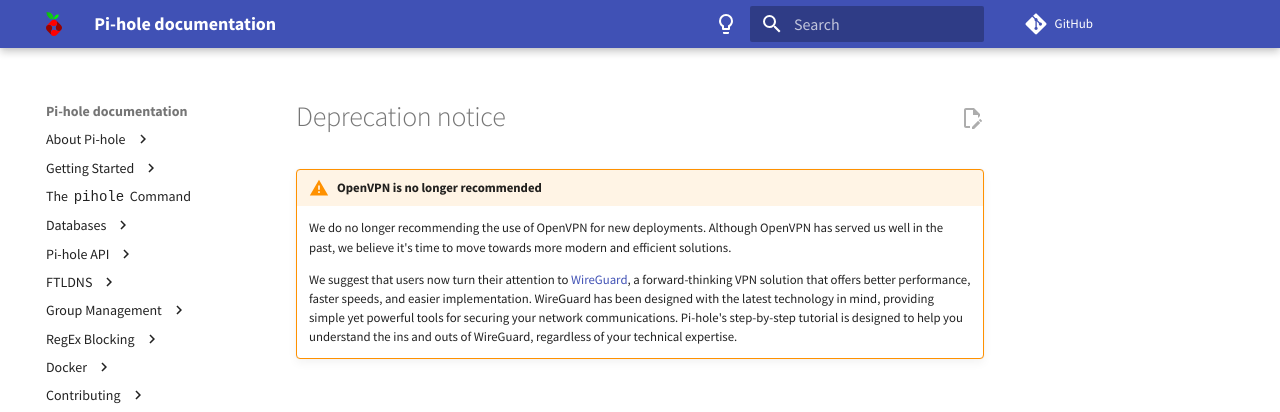
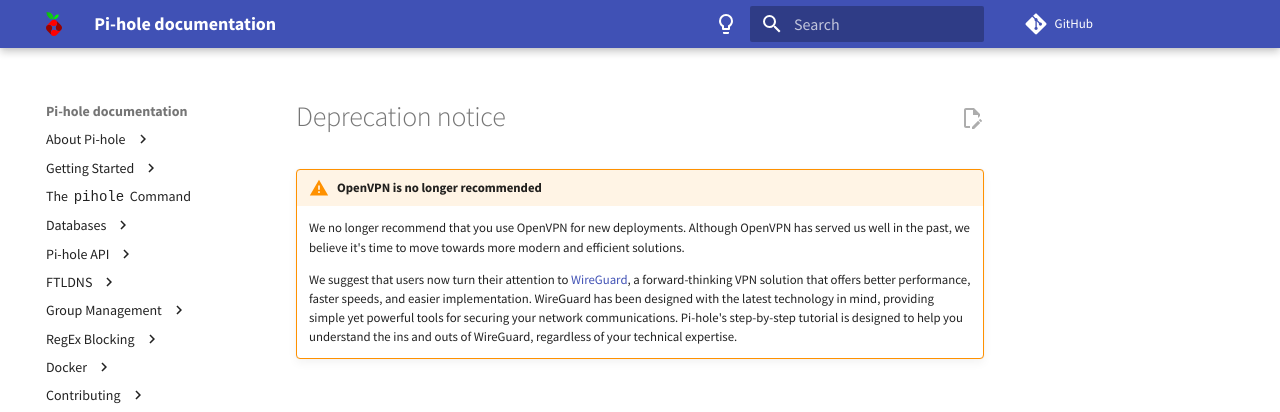
Before and after one commit to pi-hole/docs, an MkDocs documentation site: the page built from docs/guides/vpn/openvpn/deprecation_notice.md, in a window 1280 px wide. Shown: the top 412 px of the page. Built offline with MkDocs 1.6.1 and Material for MkDocs 9.7.7, drawn with Linux system fonts in a browser that asks for light colours; comment, search, counter and statistics services are not loaded.

Commit message:
OpenVPN: typo fix
Signed-off-by: XhmikosR <xhmikosr@gmail.com>

Signed-off-by: XhmikosR <xhmikosr@gmail.com>

```diff
--- a/docs/guides/vpn/openvpn/deprecation_notice.md
+++ b/docs/guides/vpn/openvpn/deprecation_notice.md
@@ -1,5 +1,5 @@
 <!-- markdownlint-disable code-block-style -->
 !!! warning "OpenVPN is no longer recommended"
-    We do no longer recommending the use of OpenVPN for new deployments. Although OpenVPN has served us well in the past, we believe it's time to move towards more modern and efficient solutions.
+    We no longer recommend that you use OpenVPN for new deployments. Although OpenVPN has served us well in the past, we believe it's time to move towards more modern and efficient solutions.
 
     We suggest that users now turn their attention to [WireGuard](../wireguard/index.md), a forward-thinking VPN solution that offers better performance, faster speeds, and easier implementation. WireGuard has been designed with the latest technology in mind, providing simple yet powerful tools for securing your network communications. Pi-hole's step-by-step tutorial is designed to help you understand the ins and outs of WireGuard, regardless of your technical expertise.
```
